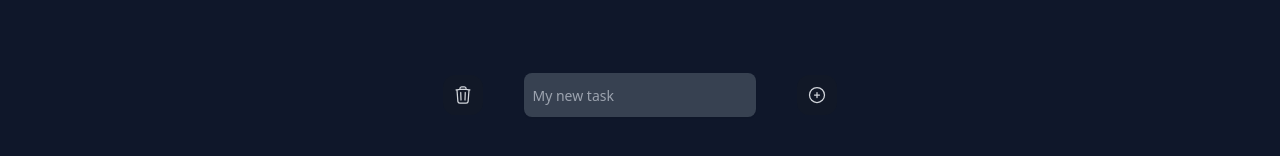
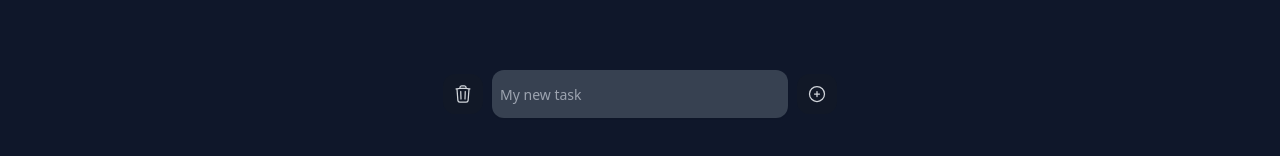
Before and after one commit to egemen-dev/react_todo_app, a React (Create React App) app: page / in a window 1280 px wide. Shown: the part 564-720 px from the top of the page. Built offline with nearby package versions, Linux system fonts and the light colour scheme.

Commit message:
Adjust padding

```diff
--- a/src/components/Input.js
+++ b/src/components/Input.js
@@ -1,10 +1,10 @@
 export default function Input({ id }) {
   return (
-    <div className="relative flex w-4/6 h-11">
+    <div className="relative flex w-3/4 h-12">
       <input
         type="input"
         placeholder="My new task"
-        className="w-full rounded-lg h-full px-2 mx-4 shadow-sm sm:text-sm focus:outline-none bg-gray-200 dark:bg-gray-700 dark:text-gray-100"
+        className="w-full rounded-xl h-full px-2 shadow-sm sm:text-sm focus:outline-none bg-gray-200 dark:bg-gray-700 dark:text-gray-100"
         autoComplete="off"
         id={id}
       />
--- a/src/components/Task.js
+++ b/src/components/Task.js
@@ -3,7 +3,7 @@ export default function Task({ id, key, children }) {
     <div
       id={id}
       key={key}
-      className="grid grid-cols-10 gap-2 items-center w-full xl:w-1/2 hover:bg-gray-200 dark:hover:bg-gray-700 rounded-lg px-4 py-2"
+      className="grid grid-cols-10 gap-2 items-center w-full md:w-1/2 hover:bg-gray-300 dark:hover:bg-gray-800 rounded-xl px-4 py-3"
     >
       {children}
     </div>
```
